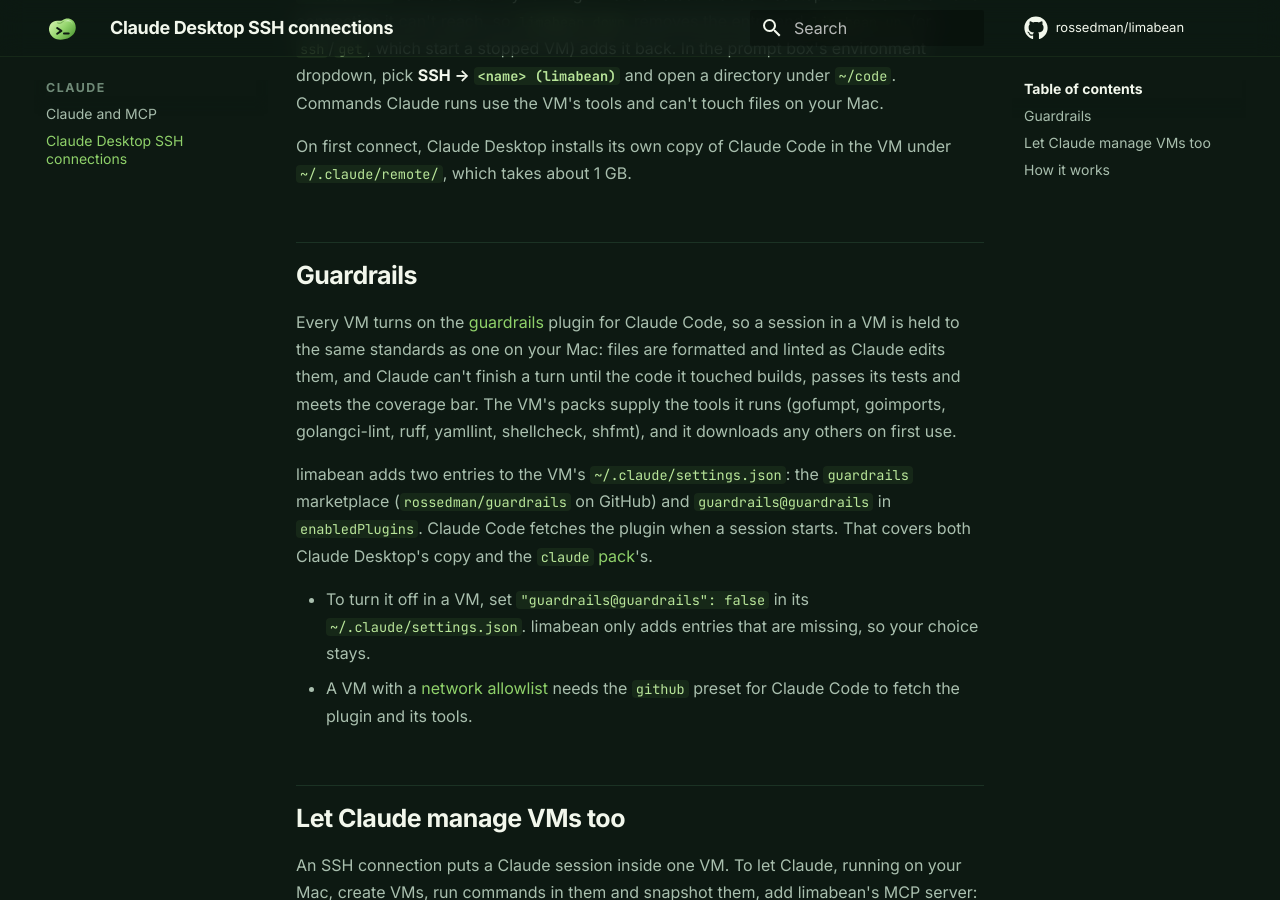
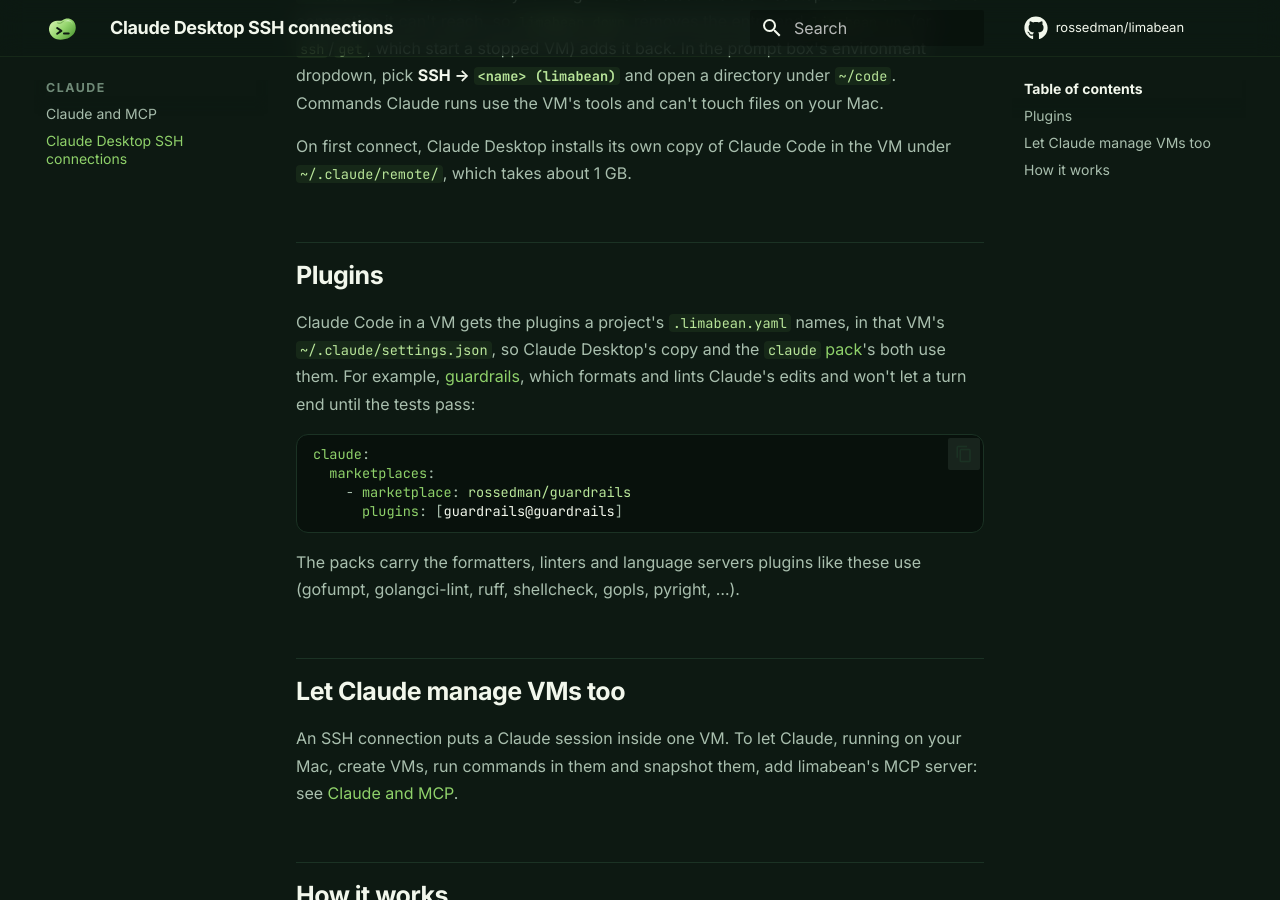
Before and after one commit to rossedman/limabean, an MkDocs documentation site: the page built from docs/claude-desktop.md, in a window 1280 px wide and 900 px high, scrolled down 263 px. Built offline with MkDocs 1.6.1 and Material for MkDocs 9.7.7, drawn with Linux system fonts in a browser that asks for light colours; comment, search, counter and statistics services are not loaded.

Commit message:
Stop turning on the guardrails plugin in every VM (#51)

````diff
--- a/docs/claude-desktop.md
+++ b/docs/claude-desktop.md
@@ -12,27 +12,24 @@ Mac.
 On first connect, Claude Desktop installs its own copy of Claude Code in the
 VM under `~/.claude/remote/`, which takes about 1 GB.
 
-## Guardrails
+## Plugins
 
-Every VM turns on the [guardrails](https://github.com/rossedman/guardrails)
-plugin for Claude Code, so a session in a VM is held to the same standards
-as one on your Mac: files are formatted and linted as Claude edits them, and
-Claude can't finish a turn until the code it touched builds, passes its
-tests and meets the coverage bar. The VM's packs supply the tools it runs
-(gofumpt, goimports, golangci-lint, ruff, yamllint, shellcheck, shfmt), and
-it downloads any others on first use.
+Claude Code in a VM gets the plugins a project's
+[`.limabean.yaml`](projects.md#claude-plugins) names, in that VM's
+`~/.claude/settings.json`, so Claude Desktop's copy and the
+[`claude` pack](packs.md#claude-code-in-a-vm)'s both use them. For example,
+[guardrails](https://github.com/rossedman/guardrails), which formats and
+lints Claude's edits and won't let a turn end until the tests pass:
 
-limabean adds two entries to the VM's `~/.claude/settings.json`: the
-`guardrails` marketplace (`rossedman/guardrails` on GitHub) and
-`guardrails@guardrails` in `enabledPlugins`. Claude Code fetches the plugin
-when a session starts. That covers both Claude Desktop's copy and the
-[`claude` pack](packs.md#claude-code-in-a-vm)'s.
+```yaml
+claude:
+  marketplaces:
+    - marketplace: rossedman/guardrails
+      plugins: [guardrails@guardrails]
+```
 
-- To turn it off in a VM, set `"guardrails@guardrails": false` in its
-  `~/.claude/settings.json`. limabean only adds entries that are missing,
-  so your choice stays.
-- A VM with a [network allowlist](network.md) needs the `github` preset for
-  Claude Code to fetch the plugin and its tools.
+The packs carry the formatters, linters and language servers plugins like
+these use (gofumpt, golangci-lint, ruff, shellcheck, gopls, pyright, …).
 
 ## Let Claude manage VMs too
 
--- a/overrides/home.html
+++ b/overrides/home.html
@@ -110,7 +110,7 @@
         <article class="lb-card">
           <div class="lb-card__icon">{% include ".icons/material/robot-happy-outline.svg" %}</div>
           <h3>Built for Claude and your editor</h3>
-          <p>Claude manages VMs through MCP, each running VM is an SSH connection in Claude Desktop, and <code>limabean code</code> opens one in VS Code, Cursor or another editor. Claude Code in a VM runs with guardrails and the plugins your project names, away from your Mac's files.</p>
+          <p>Claude manages VMs through MCP, each running VM is an SSH connection in Claude Desktop, and <code>limabean code</code> opens one in VS Code, Cursor or another editor. Claude Code in a VM runs with the plugins your project names, away from your Mac's files.</p>
         </article>
         <article class="lb-card">
           <div class="lb-card__icon">{% include ".icons/material/delete-restore.svg" %}</div>
````
Also changed, not shown: README.md (+4 -5 lines), docs/design.md (+3 -2 lines), docs/inside-a-vm.md (+0 -2 lines), 2 other files.
